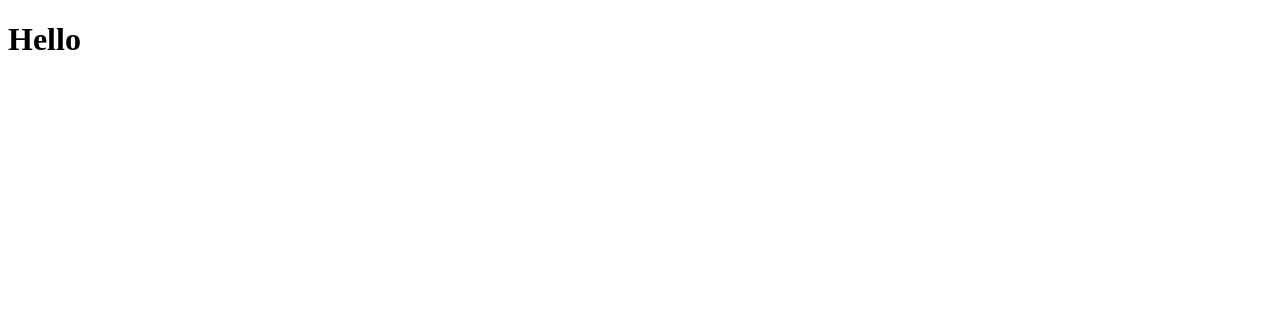
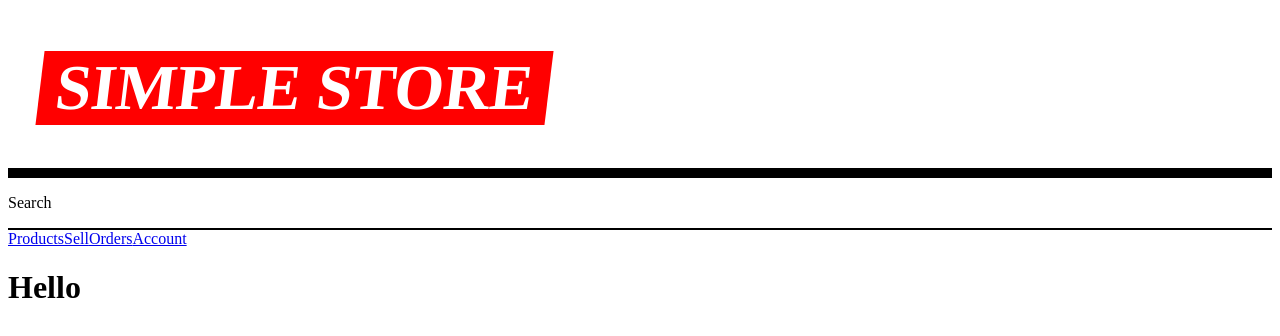
Before and after one commit to betocostadev/fstack-store-temp, a Next.js app in the folder frontend/: page / in a window 1280 px wide. Shown: the top 336 px of the page. Built offline with nearby package versions, Linux system fonts and the light colour scheme.

Commit message:
Added header and nav base components

```diff
--- /dev/null
+++ b/frontend/components/Header.js
@@ -0,0 +1,49 @@
+import Link from 'next/link'
+import styled from 'styled-components'
+import Nav from './Nav'
+
+const Logo = styled.h1`
+  font-size: 4rem;
+  margin-left: 2rem;
+  position: relative;
+  z-index: 2;
+  transform: skew(-7deg);
+  background: red;
+  a {
+    color: white;
+    text-decoration: none;
+    text-transform: uppercase;
+    padding: 0.5rem 1rem;
+  }
+`
+
+const HeaderStyles = styled.header`
+  .bar {
+    border-bottom: 10px solid var(--black, black);
+    display: grid;
+    grid-template-columns: auto 1fr;
+    justify-content: space-between;
+    align-items: center;
+  }
+  .sub-bar {
+    display: grid;
+    grid-template-columns: 1fr auto;
+    border-bottom: 2px solid var(--black, black);
+  }
+`
+
+export default function Header() {
+  return (
+    <HeaderStyles>
+      <div className="bar">
+        <Logo>
+          <Link href="/">Simple Store</Link>
+        </Logo>
+      </div>
+      <div className="sub-bar">
+        <p>Search</p>
+      </div>
+      <Nav />
+    </HeaderStyles>
+  )
+}
--- /dev/null
+++ b/frontend/components/Nav.js
@@ -0,0 +1,12 @@
+import Link from 'next/link'
+
+export default function Nav() {
+  return (
+    <nav>
+      <Link href="/products">Products</Link>
+      <Link href="/sell">Sell</Link>
+      <Link href="/orders">Orders</Link>
+      <Link href="/account">Account</Link>
+    </nav>
+  )
+}
--- a/frontend/components/Page.js
+++ b/frontend/components/Page.js
@@ -1,7 +1,13 @@
 import PropTypes from 'prop-types'
+import Header from './Header'
 
 export default function Page({ children }) {
-  return <div>{children}</div>
+  return (
+    <div>
+      <Header />
+      {children}
+    </div>
+  )
 }
 
 Page.propTypes = {
```
